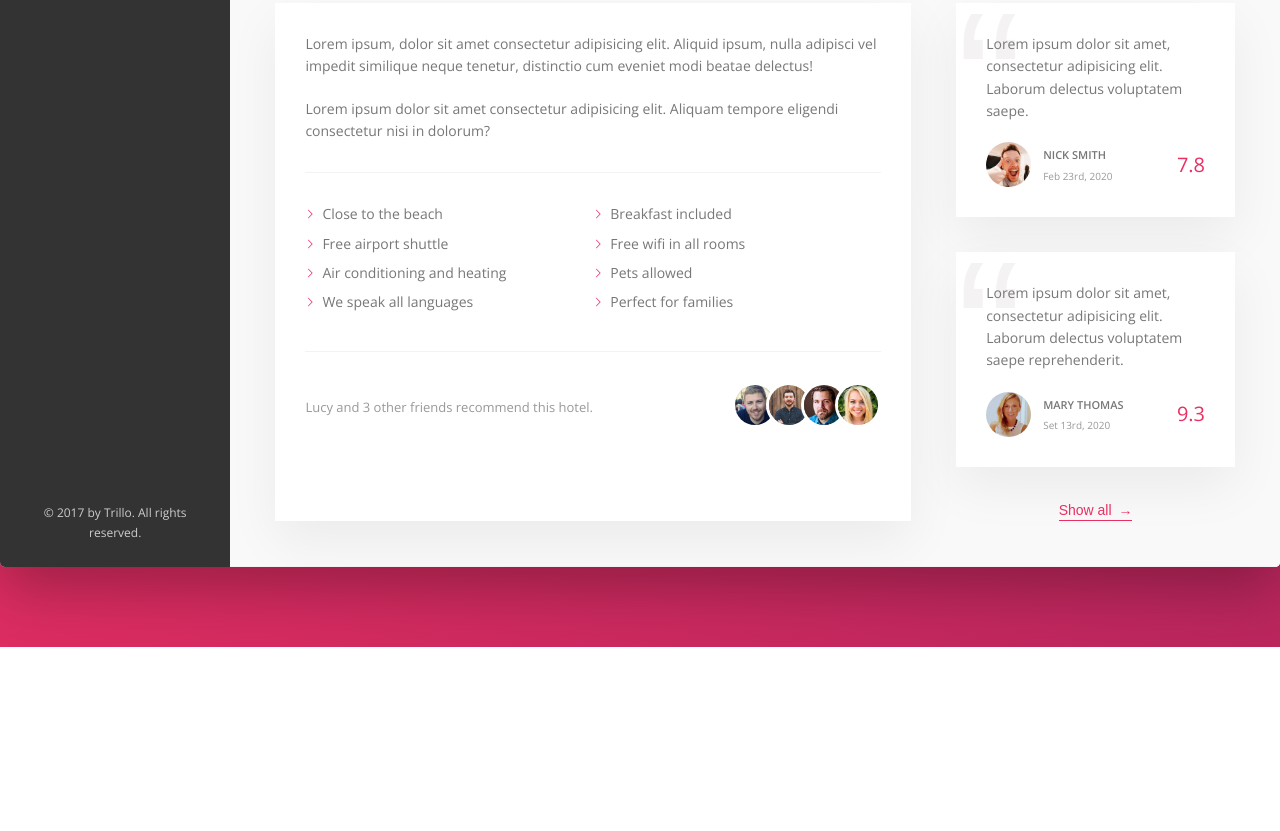
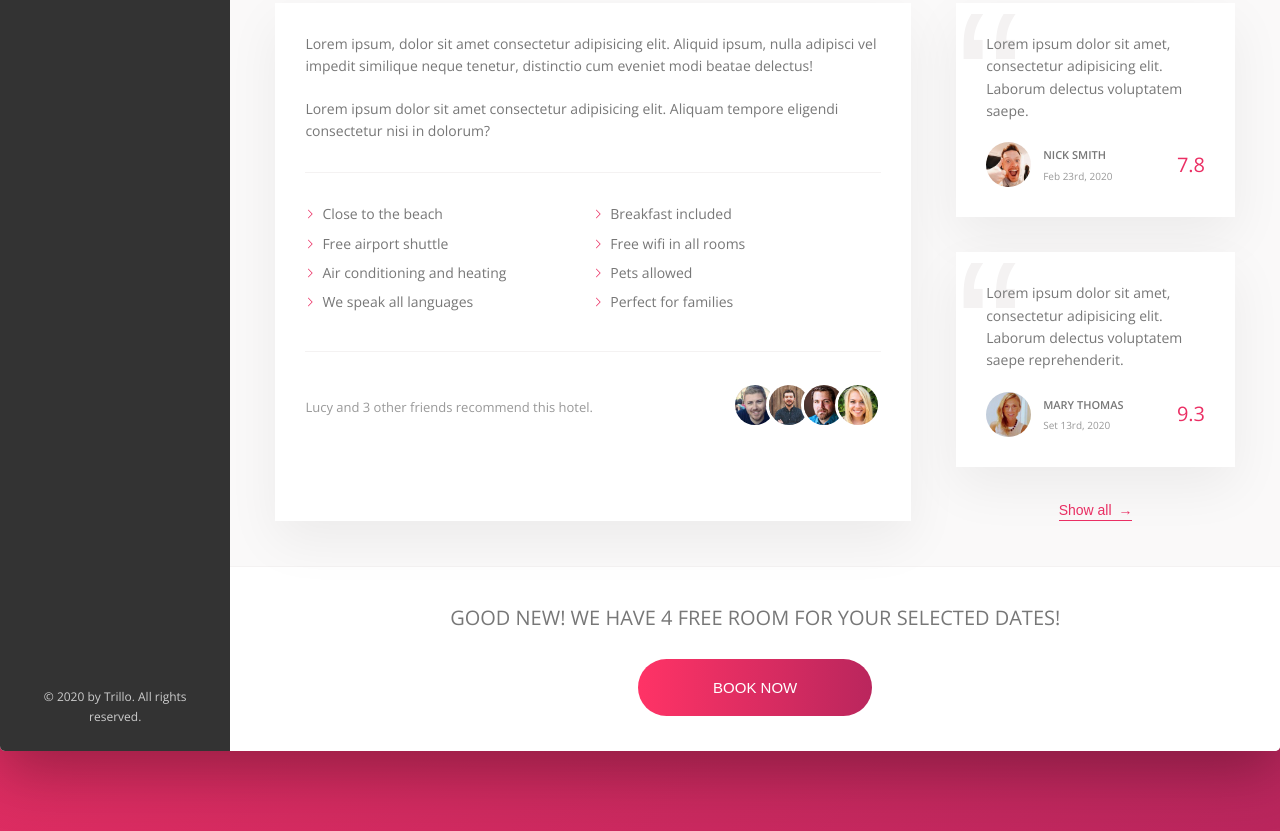
Before and after one commit to raafamaia/ttrip, a website: page index.html in a window 1280 px wide. Shown: the part 671-1502 px from the top of the page. Before the commit the page ends 1318 px from the top, so only its background shows below. Drawn offline with nearby package versions, Linux system fonts and the light colour scheme.

Commit message:
CTA done.

```diff
--- a/index.html
+++ b/index.html
@@ -99,7 +99,7 @@
           </ul>
 
           <div class="legal">
-            &copy; 2017 by Trillo. All rights reserved.
+            &copy; 2020 by Trillo. All rights reserved.
           </div>
         </nav>
 
@@ -222,7 +222,11 @@
                   Laborum delectus voluptatem saepe.
                 </blockquote>
                 <figcaption class="review__user">
-                  <img src="img/user-1.jpg" alt="User 1" class="review__photo">
+                  <img
+                    src="img/user-1.jpg"
+                    alt="User 1"
+                    class="review__photo"
+                  />
                   <div class="review__user-box">
                     <p class="review__user-name">Nick Smith</p>
                     <p class="review__user-date">Feb 23rd, 2020</p>
@@ -239,7 +243,11 @@
                   Laborum delectus voluptatem saepe reprehenderit.
                 </blockquote>
                 <figcaption class="review__user">
-                  <img src="img/user-2.jpg" alt="User 1" class="review__photo">
+                  <img
+                    src="img/user-2.jpg"
+                    alt="User 1"
+                    class="review__photo"
+                  />
                   <div class="review__user-box">
                     <p class="review__user-name">Mary Thomas</p>
                     <p class="review__user-date">Set 13rd, 2020</p>
@@ -253,6 +261,18 @@
               <button class="btn-inline">Show all <span>&rarr;</span></button>
             </div>
           </div>
+
+          <div class="cta">
+            <h2 class="cta__book-now">
+              Good new! We have 4 free room for your selected dates!
+            </h2>
+            <button class="btn">
+              <span class="btn__visible">Book Now</span>
+              <span class="btn__invisible">
+                Only 4 rooms left
+              </span>
+            </button>
+          </div>
         </main>
       </div>
     </div>
--- a/sass/_components.scss
+++ b/sass/_components.scss
@@ -409,7 +409,7 @@
 }
 
 //////////////////////////////////////////////////////
-// RECOMMEND
+// REVIES
 //////////////////////////////////////////////////////
 .review {
   background-color: var(--color-white);
@@ -472,3 +472,78 @@
     z-index: 1;
   }
 }
+
+//////////////////////////////////////////////////////
+// CALL TO ACTION
+//////////////////////////////////////////////////////
+
+.cta {
+  padding: 3.5rem 0;
+  text-align: center;
+
+  &__book-now {
+    font-size: 2rem;
+    font-weight: 300;
+    text-transform: uppercase;
+    margin-bottom: 2.5rem;
+  }
+}
+
+//////////////////////////////////////////////////////
+// CALL TO ACTION BUTTON
+//////////////////////////////////////////////////////
+
+.btn {
+  font-size: 1.5rem;
+  font-weight: 300;
+  text-transform: uppercase;
+  border: none;
+  border-radius: 100px;
+  background-image: linear-gradient(
+    to right,
+    var(--color-primary-light),
+    var(--color-primary-dark)
+  );
+  color: var(--color-white);
+  position: relative;
+  overflow: hidden;
+
+  & > * {
+    display: inline-block;
+    transition: all 0.2s;
+  }
+
+  &__visible {
+    padding: 2rem 7.5rem;
+  }
+
+  &__invisible {
+    position: absolute;
+    padding: 2rem 0;
+    width: 100%;
+    height: 100%;
+    left: 0;
+    top: -100%;
+    transition: all 0.2s;
+  }
+
+  &:hover {
+    background-image: linear-gradient(
+      to left,
+      var(--color-primary-light),
+      var(--color-primary-dark)
+    );
+  }
+  &:hover &__visible {
+    transform: translateY(100%);
+  }
+
+  &:hover &__invisible {
+    top: 0;
+  }
+
+  &:focus {
+    outline: none;
+    animation: pulsate 1s infinite;
+  }
+}
--- a/sass/_layout.scss
+++ b/sass/_layout.scss
@@ -52,7 +52,6 @@
   padding: 3rem;
   flex: 0 0 60%;
   margin-right: 4.5rem;
-
   font-size: 1.4rem;
 }
 
```
Also changed, not shown: css/style.css.
